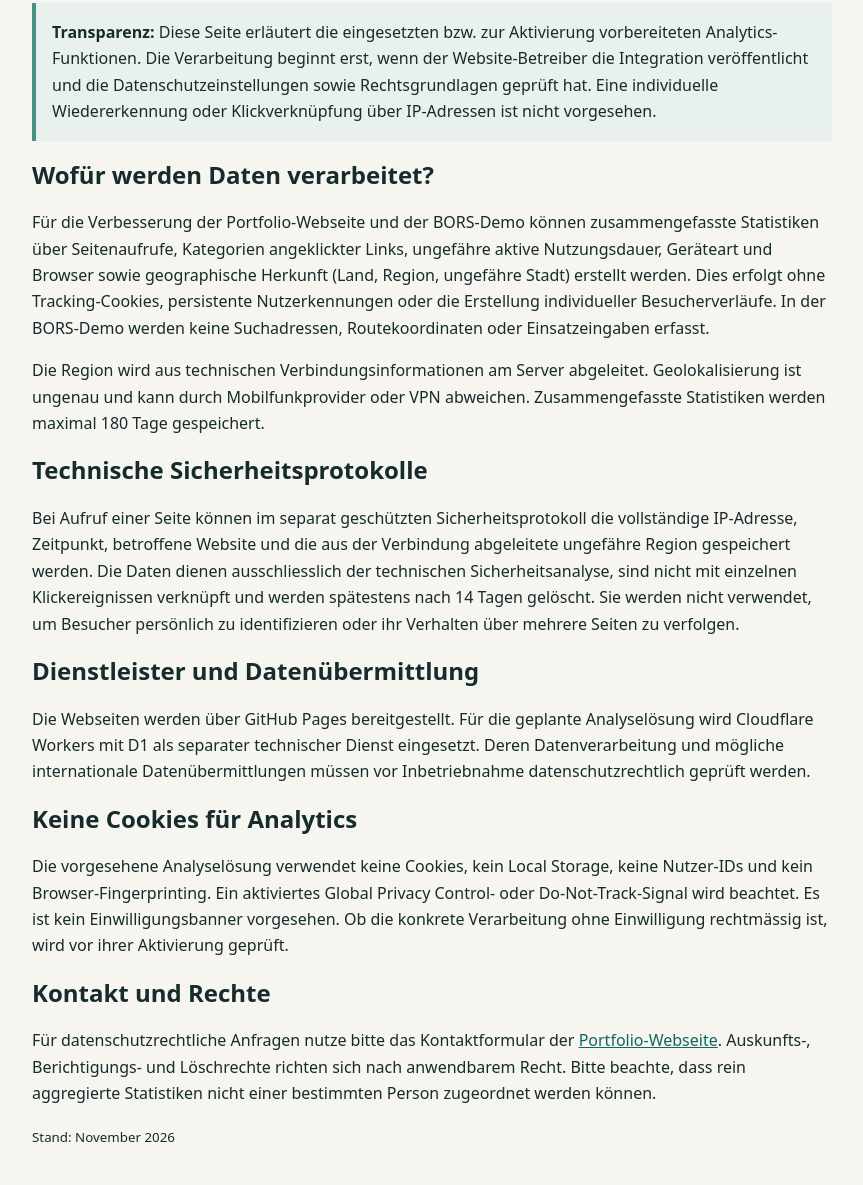
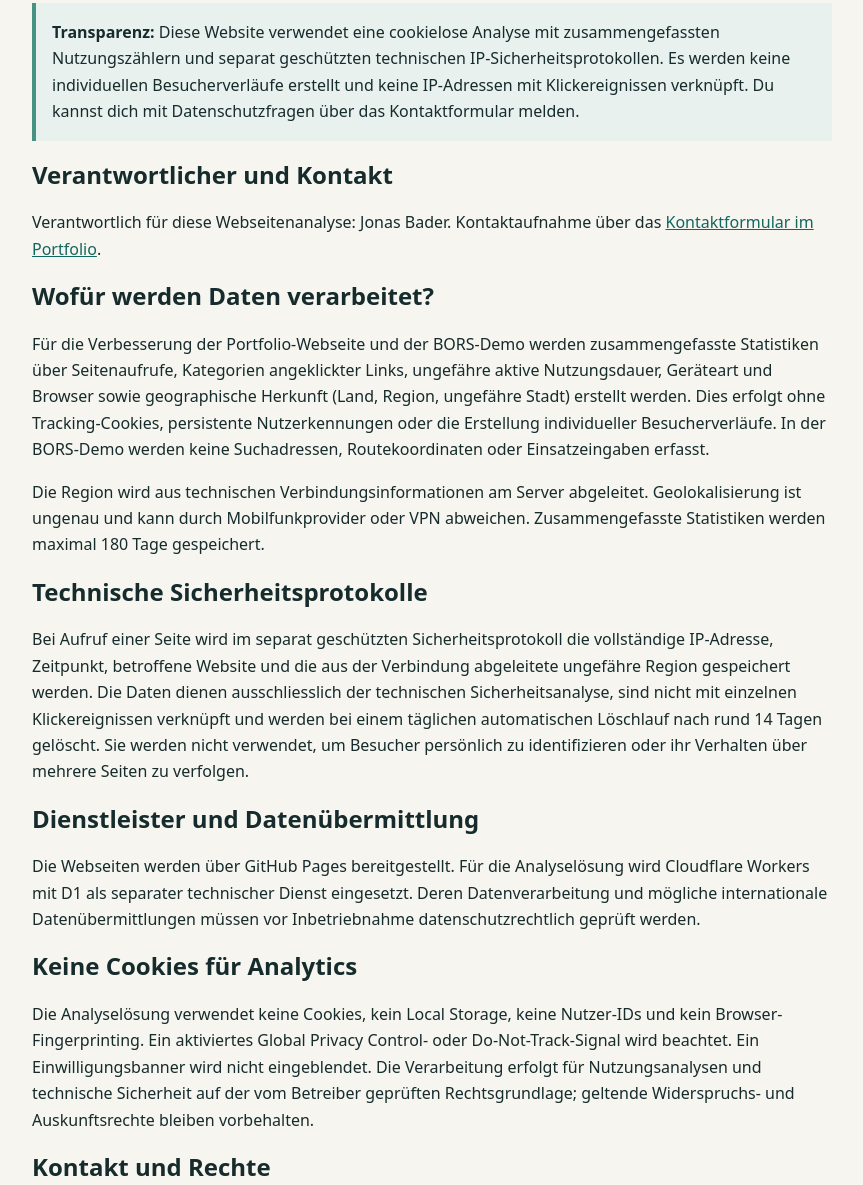
Before and after one commit to Jonasbader7/Portfoliopage, a plain HTML site: page analytics/datenschutz.html in a window 1280 px wide. Shown: the part 207-1392 px from the top of the page, without its empty margins (208-1071 px from the left). Drawn offline with Linux system fonts and the light colour scheme.

Commit message:
Update privacy notice for activated cookieless analytics and security logs

```diff
--- a/analytics/datenschutz.html
+++ b/analytics/datenschutz.html
@@ -5,16 +5,18 @@
 <style>body{font:16px/1.65 system-ui,-apple-system,Segoe UI,sans-serif;max-width:800px;padding:3rem 1rem;margin:auto;background:#f6f5ef;color:#162b2c}a{color:#12665f}h1,h2{line-height:1.2}aside{border-left:4px solid #479283;padding:1rem;background:#e8f1ed}code{overflow-wrap:anywhere}</style></head>
 <body><p><a href="../">← Zur Portfolio-Webseite</a></p>
 <h1>Datenschutz: anonymisierte Nutzungsanalyse und Sicherheitsprotokolle</h1>
-<aside><strong>Transparenz:</strong> Diese Seite erläutert die eingesetzten bzw. zur Aktivierung vorbereiteten Analytics-Funktionen. Die Verarbeitung beginnt erst, wenn der Website-Betreiber die Integration veröffentlicht und die Datenschutzeinstellungen sowie Rechtsgrundlagen geprüft hat. Eine individuelle Wiedererkennung oder Klickverknüpfung über IP-Adressen ist nicht vorgesehen.</aside>
+<aside><strong>Transparenz:</strong> Diese Website verwendet eine cookielose Analyse mit zusammengefassten Nutzungszählern und separat geschützten technischen IP-Sicherheitsprotokollen. Es werden keine individuellen Besucherverläufe erstellt und keine IP-Adressen mit Klickereignissen verknüpft. Du kannst dich mit Datenschutzfragen über das Kontaktformular melden.</aside>
+<h2>Verantwortlicher und Kontakt</h2>
+<p>Verantwortlich für diese Webseitenanalyse: Jonas Bader. Kontaktaufnahme über das <a href="../#contact">Kontaktformular im Portfolio</a>.</p>
 <h2>Wofür werden Daten verarbeitet?</h2>
-<p>Für die Verbesserung der Portfolio-Webseite und der BORS-Demo können zusammengefasste Statistiken über Seitenaufrufe, Kategorien angeklickter Links, ungefähre aktive Nutzungsdauer, Geräteart und Browser sowie geographische Herkunft (Land, Region, ungefähre Stadt) erstellt werden. Dies erfolgt ohne Tracking-Cookies, persistente Nutzerkennungen oder die Erstellung individueller Besucherverläufe. In der BORS-Demo werden keine Suchadressen, Routekoordinaten oder Einsatzeingaben erfasst.</p>
+<p>Für die Verbesserung der Portfolio-Webseite und der BORS-Demo werden zusammengefasste Statistiken über Seitenaufrufe, Kategorien angeklickter Links, ungefähre aktive Nutzungsdauer, Geräteart und Browser sowie geographische Herkunft (Land, Region, ungefähre Stadt) erstellt werden. Dies erfolgt ohne Tracking-Cookies, persistente Nutzerkennungen oder die Erstellung individueller Besucherverläufe. In der BORS-Demo werden keine Suchadressen, Routekoordinaten oder Einsatzeingaben erfasst.</p>
 <p>Die Region wird aus technischen Verbindungsinformationen am Server abgeleitet. Geolokalisierung ist ungenau und kann durch Mobilfunkprovider oder VPN abweichen. Zusammengefasste Statistiken werden maximal 180 Tage gespeichert.</p>
 <h2>Technische Sicherheitsprotokolle</h2>
-<p>Bei Aufruf einer Seite können im separat geschützten Sicherheitsprotokoll die vollständige IP-Adresse, Zeitpunkt, betroffene Website und die aus der Verbindung abgeleitete ungefähre Region gespeichert werden. Die Daten dienen ausschliesslich der technischen Sicherheitsanalyse, sind nicht mit einzelnen Klickereignissen verknüpft und werden spätestens nach 14 Tagen gelöscht. Sie werden nicht verwendet, um Besucher persönlich zu identifizieren oder ihr Verhalten über mehrere Seiten zu verfolgen.</p>
+<p>Bei Aufruf einer Seite wird im separat geschützten Sicherheitsprotokoll die vollständige IP-Adresse, Zeitpunkt, betroffene Website und die aus der Verbindung abgeleitete ungefähre Region gespeichert werden. Die Daten dienen ausschliesslich der technischen Sicherheitsanalyse, sind nicht mit einzelnen Klickereignissen verknüpft und werden bei einem täglichen automatischen Löschlauf nach rund 14 Tagen gelöscht. Sie werden nicht verwendet, um Besucher persönlich zu identifizieren oder ihr Verhalten über mehrere Seiten zu verfolgen.</p>
 <h2>Dienstleister und Datenübermittlung</h2>
-<p>Die Webseiten werden über GitHub Pages bereitgestellt. Für die geplante Analyselösung wird Cloudflare Workers mit D1 als separater technischer Dienst eingesetzt. Deren Datenverarbeitung und mögliche internationale Datenübermittlungen müssen vor Inbetriebnahme datenschutzrechtlich geprüft werden.</p>
+<p>Die Webseiten werden über GitHub Pages bereitgestellt. Für die Analyselösung wird Cloudflare Workers mit D1 als separater technischer Dienst eingesetzt. Deren Datenverarbeitung und mögliche internationale Datenübermittlungen müssen vor Inbetriebnahme datenschutzrechtlich geprüft werden.</p>
 <h2>Keine Cookies für Analytics</h2>
-<p>Die vorgesehene Analyselösung verwendet keine Cookies, kein Local Storage, keine Nutzer-IDs und kein Browser-Fingerprinting. Ein aktiviertes Global Privacy Control- oder Do-Not-Track-Signal wird beachtet. Es ist kein Einwilligungsbanner vorgesehen. Ob die konkrete Verarbeitung ohne Einwilligung rechtmässig ist, wird vor ihrer Aktivierung geprüft.</p>
+<p>Die Analyselösung verwendet keine Cookies, kein Local Storage, keine Nutzer-IDs und kein Browser-Fingerprinting. Ein aktiviertes Global Privacy Control- oder Do-Not-Track-Signal wird beachtet. Ein Einwilligungsbanner wird nicht eingeblendet. Die Verarbeitung erfolgt für Nutzungsanalysen und technische Sicherheit auf der vom Betreiber geprüften Rechtsgrundlage; geltende Widerspruchs- und Auskunftsrechte bleiben vorbehalten.</p>
 <h2>Kontakt und Rechte</h2>
 <p>Für datenschutzrechtliche Anfragen nutze bitte das Kontaktformular der <a href="../#contact">Portfolio-Webseite</a>. Auskunfts-, Berichtigungs- und Löschrechte richten sich nach anwendbarem Recht. Bitte beachte, dass rein aggregierte Statistiken nicht einer bestimmten Person zugeordnet werden können.</p>
 <p><small>Stand: November 2026</small></p></body></html>
```
